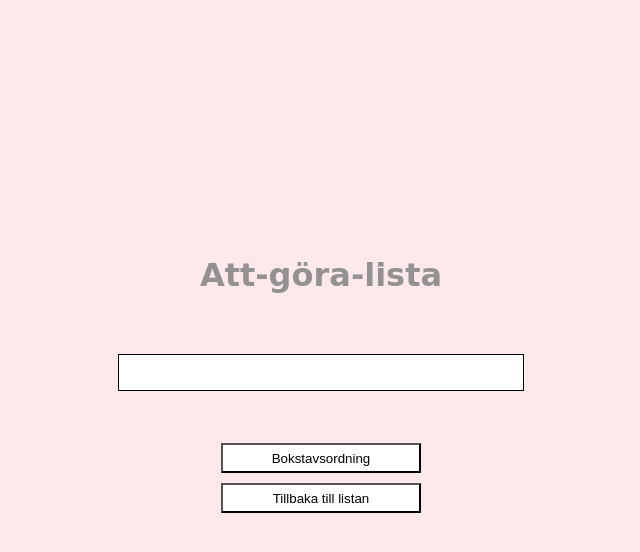
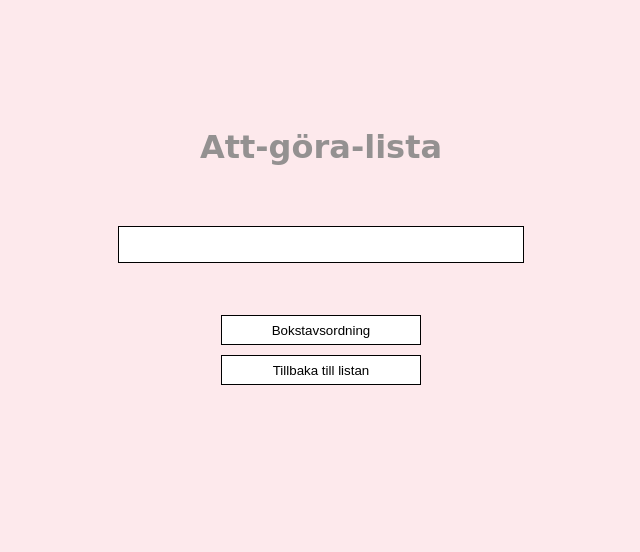
Before and after one commit to ToveLissner/ToDo, a website built with Parcel: page src/index.html in a window 1280 px wide. Shown: the whole page, without its empty margins (319-959 px from the left). Built offline with nearby package versions, Linux system fonts and the light colour scheme.

Commit message:
fixat lite småsaker

```diff
--- a/src/js/main.js
+++ b/src/js/main.js
@@ -95,7 +95,7 @@ function createHTML(todos) {
     deleteButton2.addEventListener("click", () => {
       if (
         confirm(
-          "Är du helt säker på att du vill ta bort denna händelse? Åtgärden går ej att ångra."
+          "Denna åtgärd går ej att ångra. Är du helt säker på att du vill ta bort denna händelse?"
         ) === true
       ) {
         todos[i].del2 = true;
@@ -132,34 +132,26 @@ function getFromLS() {
 
 getFromLS();
 
-//SORTERA//
+//KOLLA VAD MER SOM SKULLE GÖRAS// 3
 
-//DELETE//
+//CSS 100// 4
 
-//KOLLA VAD MER SOM SKULLE GÖRAS//
+//GITHUB// 2
 
-//CSS SÅ KLART//
+//HEADER// 3
 
-//HTML//
+//NAMN// 2
 
-//CSS 100//
+//KNAPPAR// 2
 
-//GITHUB//
+//Responsitivitet// 3
 
-//HEADER//
+//SORTERING 100// 2
 
-//NAMN//
+//VAD KVAR// 4
 
-//KNAPPAR//
+//ALLT 100// 4
 
-//XXXX//
+//JS// 3
 
-//SORTERING 100//
-
-//VAD KVAR//
-
-//ALLT 100//
-
-//JS//
-
-//GH//
+//GH// 4
--- a/src/scss/_header.scss
+++ b/src/scss/_header.scss
@@ -8,11 +8,16 @@ header {
     margin-bottom: 60px;
 
     @include m.tablet {
-        margin-top: 20%;
+        margin-top: 15%;
         margin-bottom: 50px;;
     }
 
     @include m.desktop {
+        margin-top: 10%;
+    }
+
+    @include m.desktoplarge {
+        margin-top: 5%;
 
     }
 
--- a/src/scss/_mixins.scss
+++ b/src/scss/_mixins.scss
@@ -14,14 +14,20 @@
     }
 }
 
+@mixin desktoplarge {
+    @media screen and (min-width:v.$desktoplarge_breakpoint) {
+        @content;
+    }
+}
+
 // Knappar //
 
 @mixin button {
     background-color: white;
     display: inline;
     height: 30px;
+    border: 1px solid black;
 
-    :hover {
-        cursor: pointer;
-    }
+    cursor: pointer;
+
 }
--- a/src/scss/_startpage.scss
+++ b/src/scss/_startpage.scss
@@ -17,7 +17,7 @@ body {
         input {
             padding: 10px;
             border: 1px solid black;
-            width: 75%;
+            width: 80%;
             background-color: white;;
 
             @include m.tablet {
@@ -37,36 +37,49 @@ body {
         justify-content: center;
         align-items: center;
         gap: 10px;
-        width: 80%;
+        width: 100%;
+        padding: 0px;
 
         @include m.tablet {
-            width: 100%;
+
         }
 
         @include m.desktop {
 
         }
 
+        @include m.desktoplarge {
+            width: 50%;
+        }
+
+
         li {
             list-style: none;
-            width: 30%;
+            width: 80%;
             background-color: white;
             border: 1px solid rgb(235, 71, 128);
             text-align: center;
             padding: 10px;
 
             @include m.tablet {
+                width: 30%;
                 text-align: left;
             }
 
             @include m.desktop {
-                width: 50%;
+                width: 40%;
+
+            }
+
+            @include m.desktoplarge {
 
             }
         }
 
         .done {
             text-decoration-line: line-through;
+            border: 1px solid rgb(87, 235, 71);
+            color: grey;
         }
 
         .delete {
@@ -80,13 +93,12 @@ body {
         .--done {
             @include m.button;
             color: grey;
+            border: 1px solid grey;
         }
 
         .ul__deleteButton {
             @include m.button;
         }
-
-
 
     }
 
--- a/src/scss/_variables.scss
+++ b/src/scss/_variables.scss
@@ -2,4 +2,6 @@
 
 $tablet_breakpoint: 648px;
 
-$desktop_breakpoint: 1100px;
+$desktop_breakpoint: 900px;
+
+$desktoplarge_breakpoint: 1900px;
```
